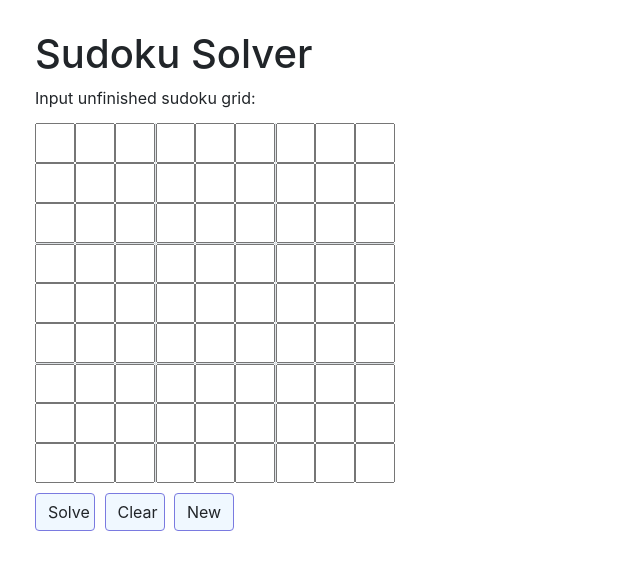
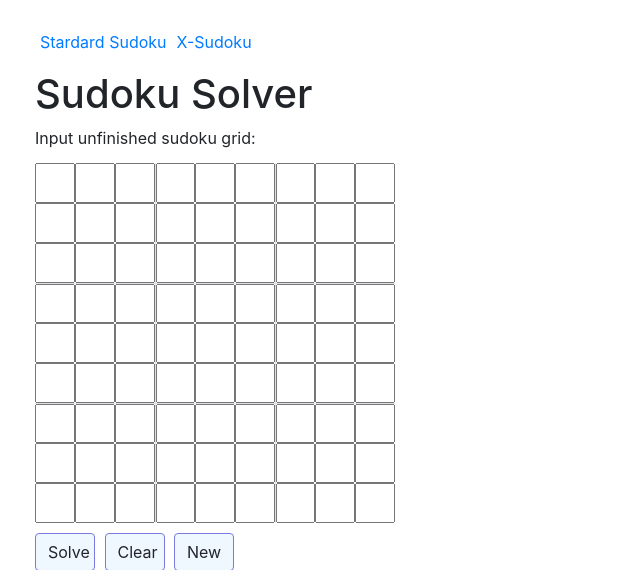
Before and after one commit to gene-raven/sudoku_web, a Django app: page /solver/ in a window 1280 px wide. Shown: the top 570 px of the page, without its empty margins (0-640 px from the left). Run offline with Django 4.2, Linux system fonts and the light colour scheme; some libraries are stand-ins or nearby versions.

Commit message:
add x-sudoku

```diff
--- a/solver/static/solver/styles.css
+++ b/solver/static/solver/styles.css
@@ -45,3 +45,20 @@ input {
 label, h1 {
     margin-left: 5px;
 }
+
+nav ul{
+    padding-left: 10px;
+    list-style: none;
+    text-align: justify;
+    display: flex;
+    justify-content: flex-start;
+
+}
+
+.diagonal input{
+    background-color: rgba(176, 196, 222, 0.6);
+}
+
+nav li {
+    margin-right: 10px;
+}
--- a/solver/templates/solver/index.html
+++ b/solver/templates/solver/index.html
@@ -14,7 +14,7 @@
         <label for="sudoku-grid">Input unfinished sudoku grid:</label>
     {% endif %}
 
-    <form  id="sudoku-grid" action="{% url 'solver:index' %}" method="post">
+    <form  id="sudoku-grid" action="{% url page %}" method="post">
         {% csrf_token %}
         <div class="grid-container">
             {%for num in grid %}
--- a/solver/templates/solver/layout.html
+++ b/solver/templates/solver/layout.html
@@ -8,6 +8,12 @@
         <link rel="stylesheet" href="{% static 'solver/styles.css' %}">
     </head>
     <body>
+        <nav>
+            <ul>
+                <li><a href="{% url 'solver:index' %}">Stardard Sudoku</a></li>
+                <li><a href="{% url 'solver:x-sudoku' %}">X-Sudoku</a></li>
+            </ul>
+        </nav>
         {% block body %}{% endblock %}
     </body>
 </html>
--- a/solver/urls.py
+++ b/solver/urls.py
@@ -3,5 +3,6 @@ from . import views
 
 app_name = "solver"
 urlpatterns = [
-    path("", views.index, name="index")
+    path("", views.index, name="index"),
+    path("x-sudoku", views.diagonal, name="x-sudoku"),
 ]
--- a/solver/util.py
+++ b/solver/util.py
@@ -6,3 +6,8 @@ def borders(i, j):
     if not j % 3 and j:
         s += " border-left"
     return s
+
+def x_borders(i, j):
+    s = borders(i, j)
+    if i == j or i + j == 8: s += " diagonal"
+    return s
--- a/solver/views.py
+++ b/solver/views.py
@@ -45,4 +45,48 @@ def index(request):
         "grid": final,
         "message": message,
         "solved": solved,
+        "page": 'solver:index',
     })
+
+def diagonal(request):
+    final_grid = [[0] * 9 for i in range(9)]
+    message = ""
+    solved = False
+
+    if request.method == "POST":
+        # Convert data from form to be exceptable by sudoku.Sudoku class
+        grid = [[int(request.POST[f'{i},{j}']) if request.POST[f'{i},{j}'] else 0 for j in range(9)] for i in range(9)]
+
+        # Validate input
+        try:
+            solver = sudoku.SudokuSolver(sudoku.DiagonalSudoku(grid))
+
+        # Input is invalid. Return grid given via post
+        except sudoku.InvalidSudoku:
+            message = 'Invalid sudoku'
+            final_grid = grid
+
+        else:
+            assignment = solver.solve()
+
+            # There is no solution. Return grid given via post
+            if not assignment:
+                message = 'No solution'
+                final_grid = grid
+
+            # There is a solution. Return resulted grid
+            else:
+                final_grid = solver.grid(assignment)
+                solved = True
+
+    # Convert grid to list(tuple) where:
+    # [0] - row, [1] - column, [2] - grid[i][j], [3] - additional classes for output purposes.
+    # Ordered in a way: [0][0], [0][1] ...[0][8], [1][0]...[8][8]
+    final = [(i, j, el, util.x_borders(i, j)) for i, row in enumerate(final_grid) for j, el in enumerate(row)]
+
+    return render(request, "solver/index.html", {
+        "grid": final,
+        "message": message,
+        "solved": solved,
+        "page": 'solver:x-sudoku'
+    })
```
